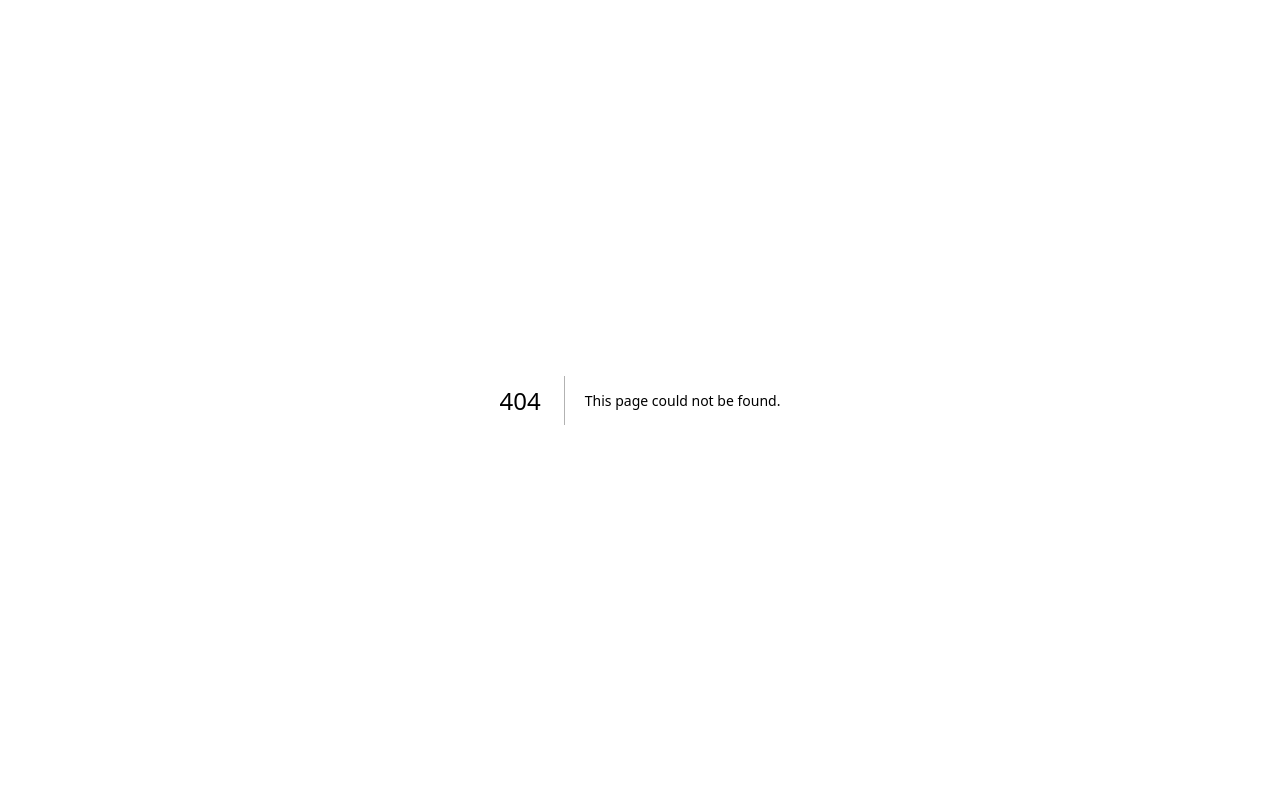
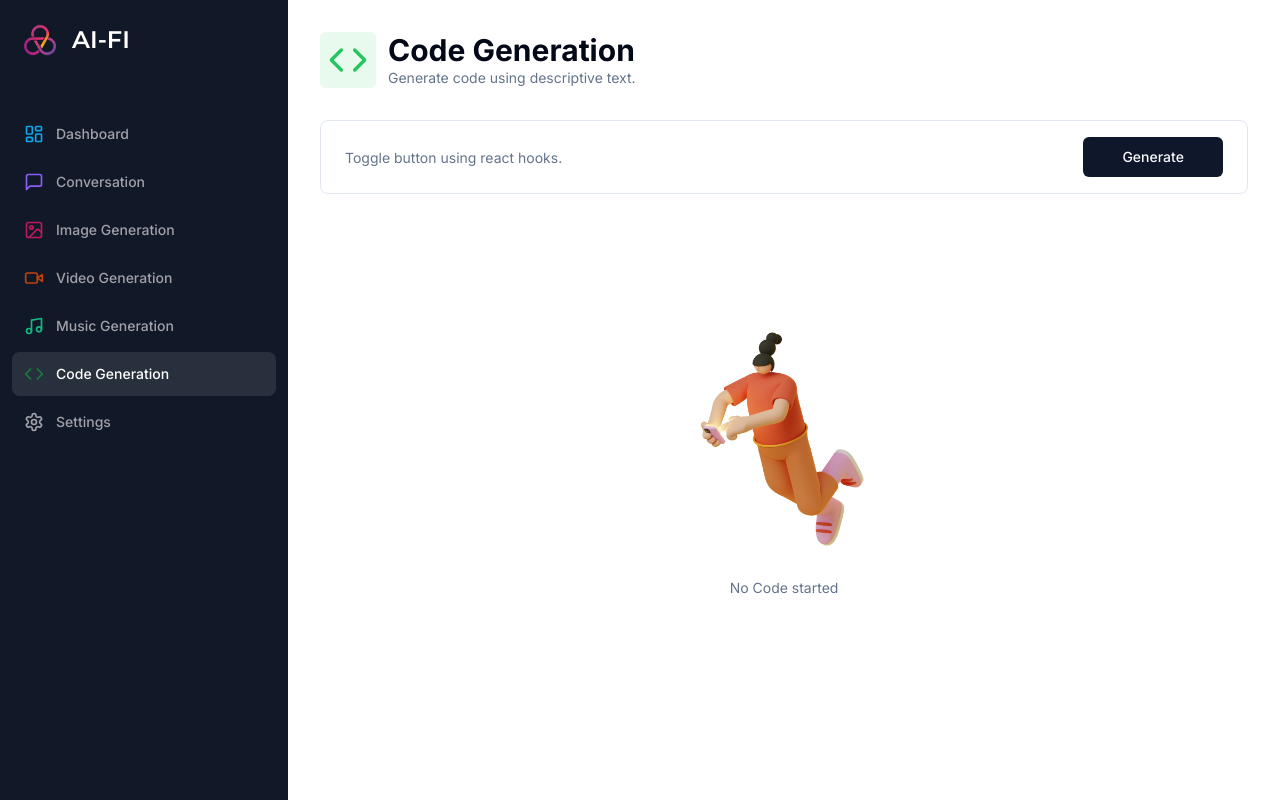
Before and after one commit to Ms0232/ai-fi, a Next.js app: page /code in a window 1280 px wide. Before the commit this address had no page. Built offline with nearby package versions, Linux system fonts and the light colour scheme.

Commit message:
code done

```diff
--- /dev/null
+++ b/app/(dashboard)/(routes)/code/code.ts
@@ -0,0 +1,7 @@
+import * as z from "zod";
+
+export const formSchema = z.object({
+  prompt: z.string().min(1, {
+    message: "Prompt is required.",
+  }),
+});
--- /dev/null
+++ b/app/(dashboard)/(routes)/code/page.tsx
@@ -0,0 +1,147 @@
+"use client";
+
+import * as z from "zod";
+import Heading from "@/components/Heading";
+import { Code } from "lucide-react";
+import { useForm } from "react-hook-form";
+import { zodResolver } from "@hookform/resolvers/zod";
+import { formSchema } from "./code";
+import { Form, FormControl, FormField, FormItem } from "@/components/ui/form";
+import { Input } from "@/components/ui/input";
+import { Button } from "@/components/ui/button";
+import { useRouter } from "next/navigation";
+import { useState } from "react";
+import { ChatCompletionRequestMessage } from "openai";
+import axios from "axios";
+import { Empty } from "@/components/empty";
+import Loader from "@/components/Loader";
+import { cn } from "@/lib/utils";
+import { UserAvatar } from "@/components/user-avatar";
+import { BotAvatar } from "@/components/bot-avatar";
+import ReactMarkdown from "react-markdown";
+
+const CodePage = () => {
+  const router = useRouter();
+
+  const [messages, setMessages] = useState<ChatCompletionRequestMessage[]>([]);
+
+  const form = useForm<z.infer<typeof formSchema>>({
+    resolver: zodResolver(formSchema),
+    defaultValues: {
+      prompt: "",
+    },
+  });
+
+  const isLoading = form.formState.isSubmitting;
+
+  const onSubmit = async (values: z.infer<typeof formSchema>) => {
+    try {
+      const userMessage: ChatCompletionRequestMessage = {
+        role: "user",
+        content: values.prompt,
+      };
+      const newMessages = [...messages, userMessage];
+
+      const response = await axios.post("/api/code", {
+        messages: newMessages,
+      });
+
+      setMessages((current) => [...current, userMessage, response.data]);
+
+      form.reset();
+    } catch (error: any) {
+      console.log("Something went wrong.");
+    } finally {
+      router.refresh();
+    }
+  };
+  return (
+    <div>
+      <Heading
+        title="Code Generation"
+        description="Generate code using descriptive text."
+        icon={Code}
+        iconColor="text-green-500"
+        bgColor="bg-green-500/10"
+      />
+      <div className="px-4 lg:px-8">
+        <div>
+          <Form {...form}>
+            <form
+              onSubmit={form.handleSubmit(onSubmit)}
+              className="rounded-lg border w-full p-4 px-3 md:px-6 focus-within:shadow-sm grid grid-cols-12 gap-2"
+            >
+              <FormField
+                name="prompt"
+                render={({ field }) => (
+                  <FormItem className="col-span-12 lg:col-span-10">
+                    <FormControl className="m-0 p-0">
+                      <Input
+                        className="border-0 outline-none focus-visible:ring-0 focus-visible:ring-transparent"
+                        disabled={isLoading}
+                        placeholder="Toggle button using react hooks."
+                        {...field}
+                      />
+                    </FormControl>
+                  </FormItem>
+                )}
+              />
+              <Button
+                className="col-span-12 lg:col-span-2 w-full"
+                type="submit"
+                disabled={isLoading}
+                size="icon"
+              >
+                Generate
+              </Button>
+            </form>
+          </Form>
+        </div>
+        <div className="space-y-4 mt-4">
+          {isLoading && (
+            <div className="p-8 rounded-lg w-full flex items-center justify-center bg-muted">
+              <Loader />
+            </div>
+          )}
+          {messages.length === 0 && !isLoading && (
+            <div>
+              <Empty label="No Code started" />
+            </div>
+          )}
+          <div className="flex flex-col-reverse gap-y-4">
+            {messages.map((message) => (
+              <div
+                key={message.content}
+                className={cn(
+                  "p-8 w-full flex items-start gap-x-8 rounded-lg",
+                  message.role === "user"
+                    ? "bg-white border border-black/10"
+                    : "bg-muted"
+                )}
+              >
+                {message.role === "user" ? <UserAvatar /> : <BotAvatar />}
+                <ReactMarkdown
+                  components={{
+                    pre: ({ node, ...props }) => (
+                      <div className="overflow-auto w-full my-2 bg-black/10 p-2 rounded-lg">
+                        <pre {...props} />
+                      </div>
+                    ),
+                    code: ({ node, ...props }) => (
+                      <code className="bg-black/10 rounded-lg p-1" {...props} />
+                    ),
+                  }}
+                  className="text-sm overflow-hidden leading-7"
+                >
+                  {message.content || ""}
+                </ReactMarkdown>
+              </div>
+            ))}
+          </div>
+        </div>
+      </div>
+    </div>
+  );
+};
+
+export default CodePage;
--- /dev/null
+++ b/app/api/code/route.ts
@@ -0,0 +1,47 @@
+import { auth } from "@clerk/nextjs";
+import { NextResponse } from "next/server";
+import { ChatCompletionRequestMessage, Configuration, OpenAIApi } from "openai";
+
+const configuration = new Configuration({
+  apiKey: process.env.OPENAI_API_KEY,
+});
+
+const openai = new OpenAIApi(configuration);
+
+const instructionMessage: ChatCompletionRequestMessage = {
+  role: "system",
+  content:
+    "You are a code generator. You must answer only in markdown code snippets. Use code comments for explanations.",
+};
+
+export async function POST(req: Request) {
+  try {
+    const { userId } = auth();
+    const body = await req.json();
+    const { messages } = body;
+
+    if (!userId) {
+      return new NextResponse("Unauthorized", { status: 401 });
+    }
+
+    if (!configuration.apiKey) {
+      return new NextResponse("OpenAI API Key not configured.", {
+        status: 500,
+      });
+    }
+
+    if (!messages) {
+      return new NextResponse("Messages are required", { status: 400 });
+    }
+
+    const response = await openai.createChatCompletion({
+      model: "gpt-3.5-turbo",
+      messages: [instructionMessage, ...messages],
+    });
+
+    return NextResponse.json(response.data.choices[0].message);
+  } catch (error) {
+    console.log("[CODE_ERROR]", error);
+    return new NextResponse("Internal Error", { status: 500 });
+  }
+}
--- a/package.json
+++ b/package.json
@@ -31,6 +31,7 @@
     "react": "18.2.0",
     "react-dom": "18.2.0",
     "react-hook-form": "^7.45.2",
+    "react-markdown": "^8.0.7",
     "tailwind-merge": "^1.14.0",
     "tailwindcss": "3.3.3",
     "tailwindcss-animate": "^1.0.6",
```
Also changed, not shown: 1 other file (tests, documents, lock files or other folders).
